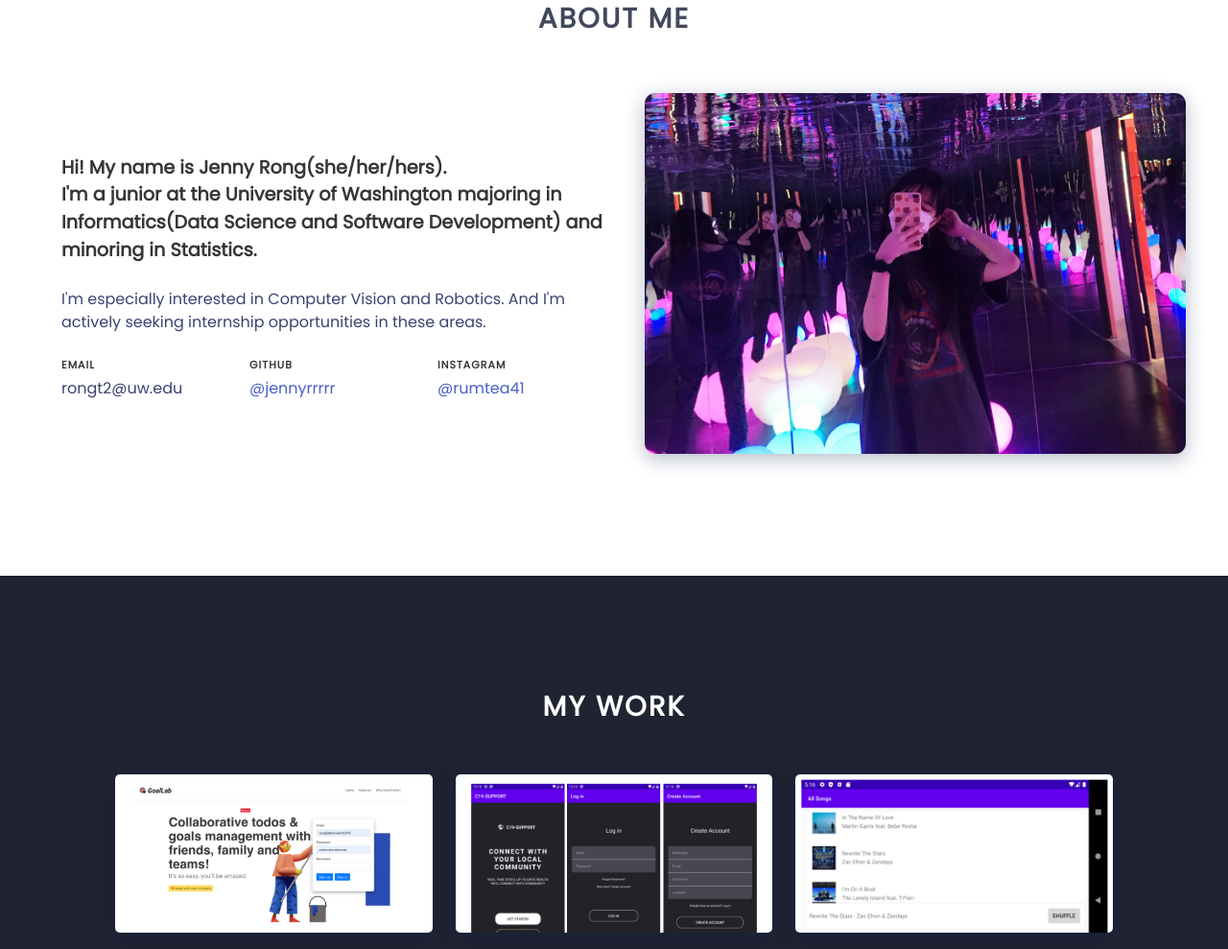
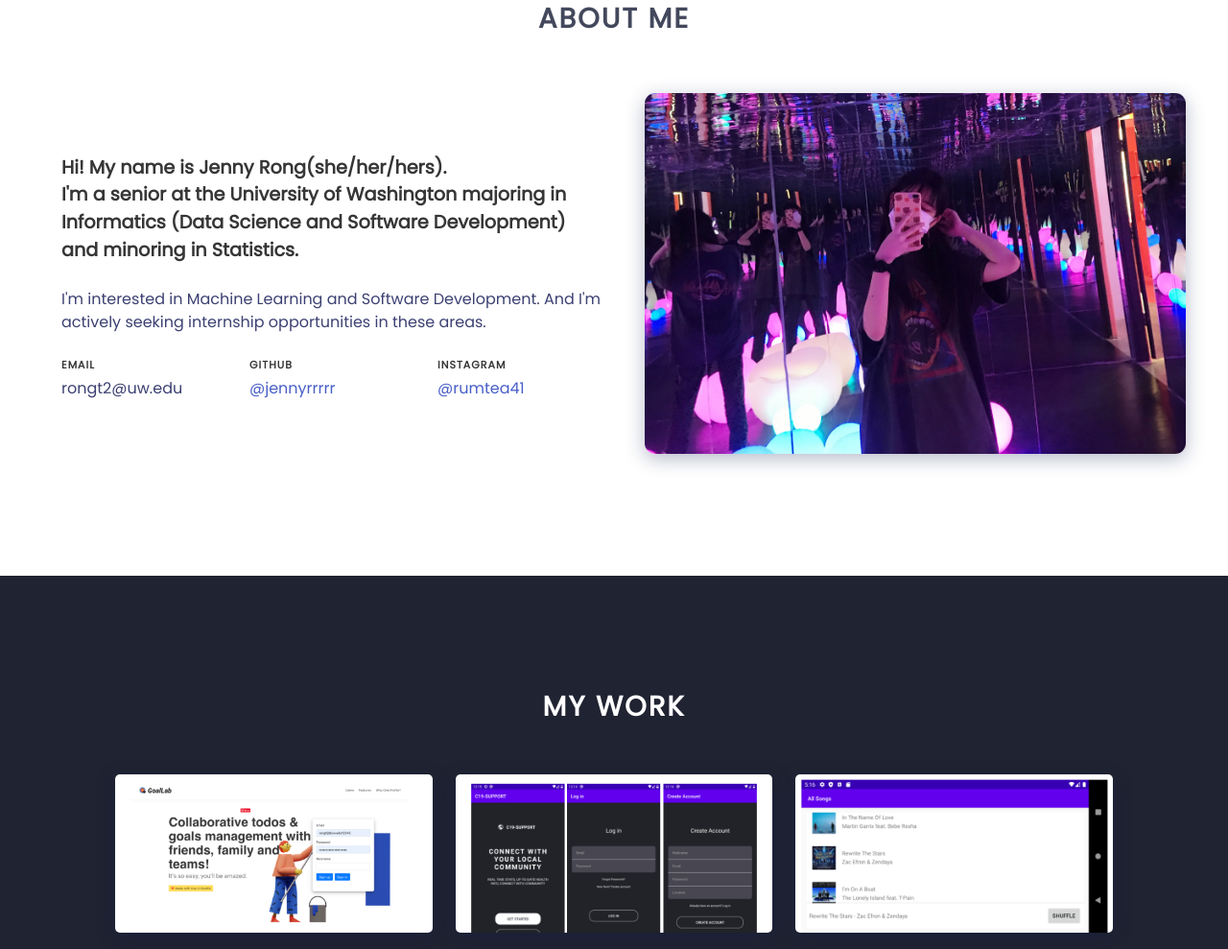
Before and after one commit to jennyrrrrr/portfolio, a plain HTML site: page index.html in a window 1280 px wide. Shown: the part 949-1938 px from the top of the page at 96% size. Drawn offline with nearby package versions, Linux system fonts and the light colour scheme.

Commit message:
minor change in text; add background music

```diff
--- a/index.html
+++ b/index.html
@@ -19,6 +19,7 @@
         <div class="preloader">
             <img src="img/preloader.gif" alt="" />
         </div>
+        <iframe width="854" height="480" style="display:none;" src="https://www.youtube.com/embed/rpknSYM27QI?autoplay=1&loop=1" frameborder="0" allowfullscreen></iframe>
     </div>
     <!-- End Preloader-->
     <!-- Begin Scroll Up Button -->
@@ -125,13 +126,13 @@
                             <!-- &emsp;&emsp; -->
                             <strong>Hi! My name is Jenny Rong(she/her/hers).</strong>
                             <br>
-                            <strong>I'm a junior at the University of Washington
-                                majoring in Informatics(Data Science and Software Development) and minoring in
+                            <strong>I'm a senior at the University of Washington
+                                majoring in Informatics (Data Science and Software Development) and minoring in
                                 Statistics.</strong>
                         </p>
                         <br />
                         <p>
-                            I'm especially interested in Computer Vision and Robotics. And I'm actively seeking internship opportunities in these areas.
+                            I'm interested in Machine Learning and Software Development. And I'm actively seeking internship opportunities in these areas.
                         </p>
                         <br />
                         <div class="is-divider"></div>
```
